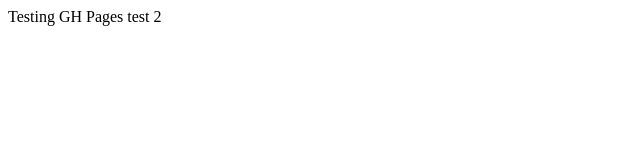
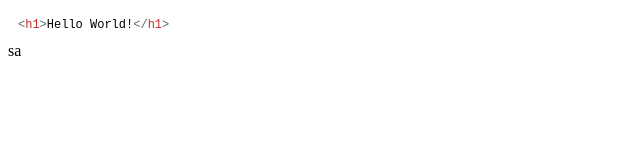
Before and after one commit to muhammedogz/HTML-Analyzer, a React (Vite) app in the folder frontend/: page / in a window 1280 px wide. Shown: the top 160 px of the page, without its empty margins (0-640 px from the left). Built offline with nearby package versions, Linux system fonts and the light colour scheme.

Commit message:
Add html code editor and new packages

```diff
--- /dev/null
+++ b/frontend/components/HTMLEditor.tsx
@@ -0,0 +1,22 @@
+import Editor from "react-simple-code-editor";
+import { useState } from "react";
+import "prismjs/themes/prism-coy.css";
+import { highlight, languages } from "prismjs";
+
+function HTMLEditor() {
+  const [code, setCode] = useState("<h1>Hello World!</h1>");
+  return (
+    <Editor
+      value={code}
+      onValueChange={(code) => setCode(code)}
+      highlight={(code) => highlight(code, languages.html, "html")}
+      padding={10}
+      style={{
+        fontFamily: '"Fira code", "Fira Mono", monospace',
+        fontSize: 12,
+      }}
+    />
+  );
+}
+
+export default HTMLEditor;
--- a/frontend/components/Sa.tsx
+++ /dev/null
@@ -1,5 +0,0 @@
-const Sa = () => {
-  return <div>Testing GH Pages test 2</div>;
-};
-
-export default Sa;
--- a/frontend/src/App.tsx
+++ b/frontend/src/App.tsx
@@ -1,14 +1,12 @@
-import Sa from "components/Sa";
-import { useState } from "react";
+import { Stack } from "@mui/system";
+import HTMLEditor from "components/HTMLEditor";
 
 function App() {
-  const [count, setCount] = useState(0);
-
   return (
-    <div className="App">
-      <Sa />
+    <div>
+      <HTMLEditor />
+      <Stack>sa</Stack>
     </div>
   );
 }
-
 export default App;
```
Also changed, not shown: frontend/package.json (+7 -2 lines), 2 other files (tests, documents, lock files or other folders).
